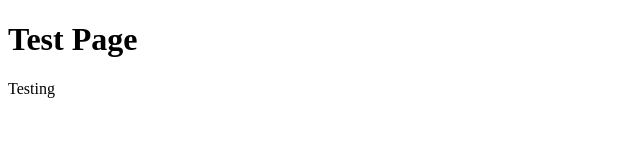
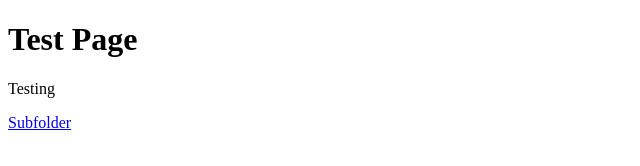
Before and after one commit to andypott/andypott.github.io, a plain HTML site: page index.html in a window 1280 px wide. Shown: the full height of the page, 0-640 px from the left. Drawn offline with Linux system fonts and the light colour scheme.

Commit message:
link to subfolder

```diff
--- a/index.html
+++ b/index.html
@@ -7,5 +7,6 @@
   <body>
     <h1>Test Page</h1>
     <p>Testing</p>
+    <p><a href="./subfolder">Subfolder</a></p>
   </body>
 </html>
```
